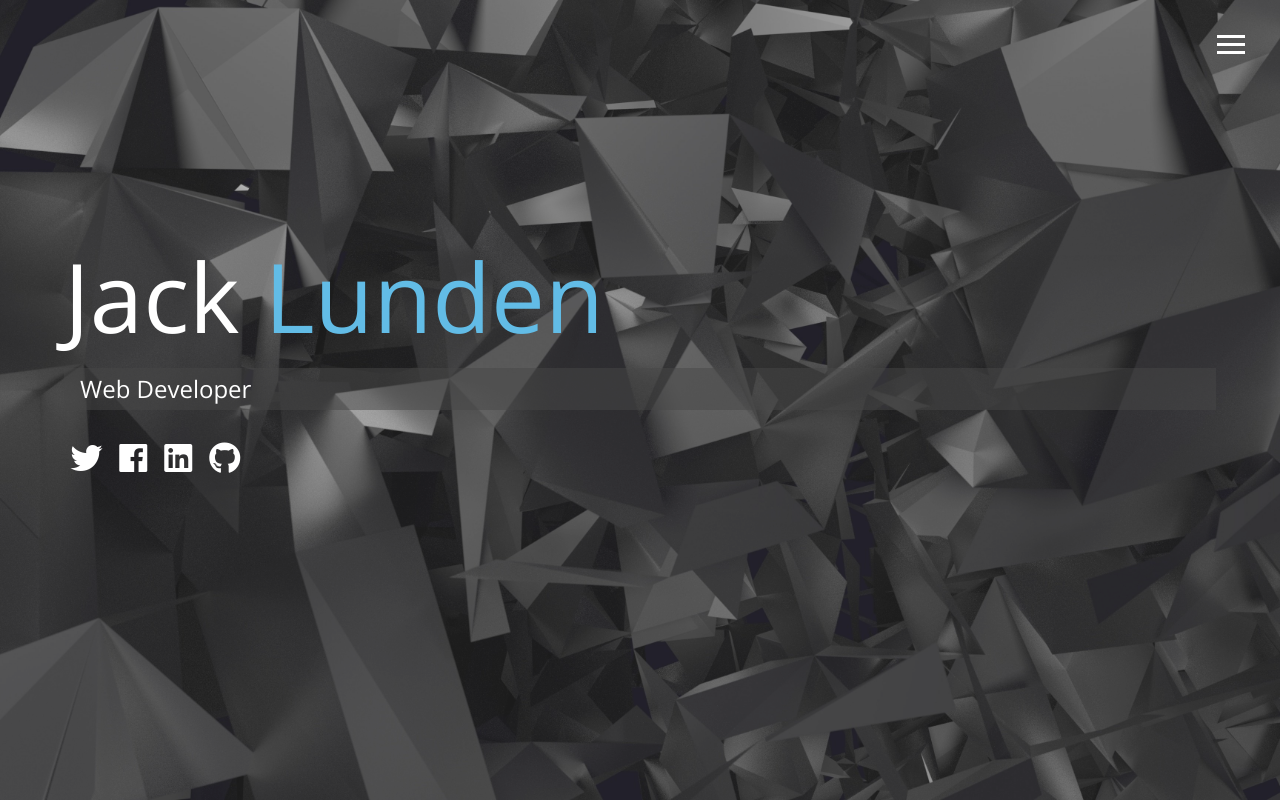
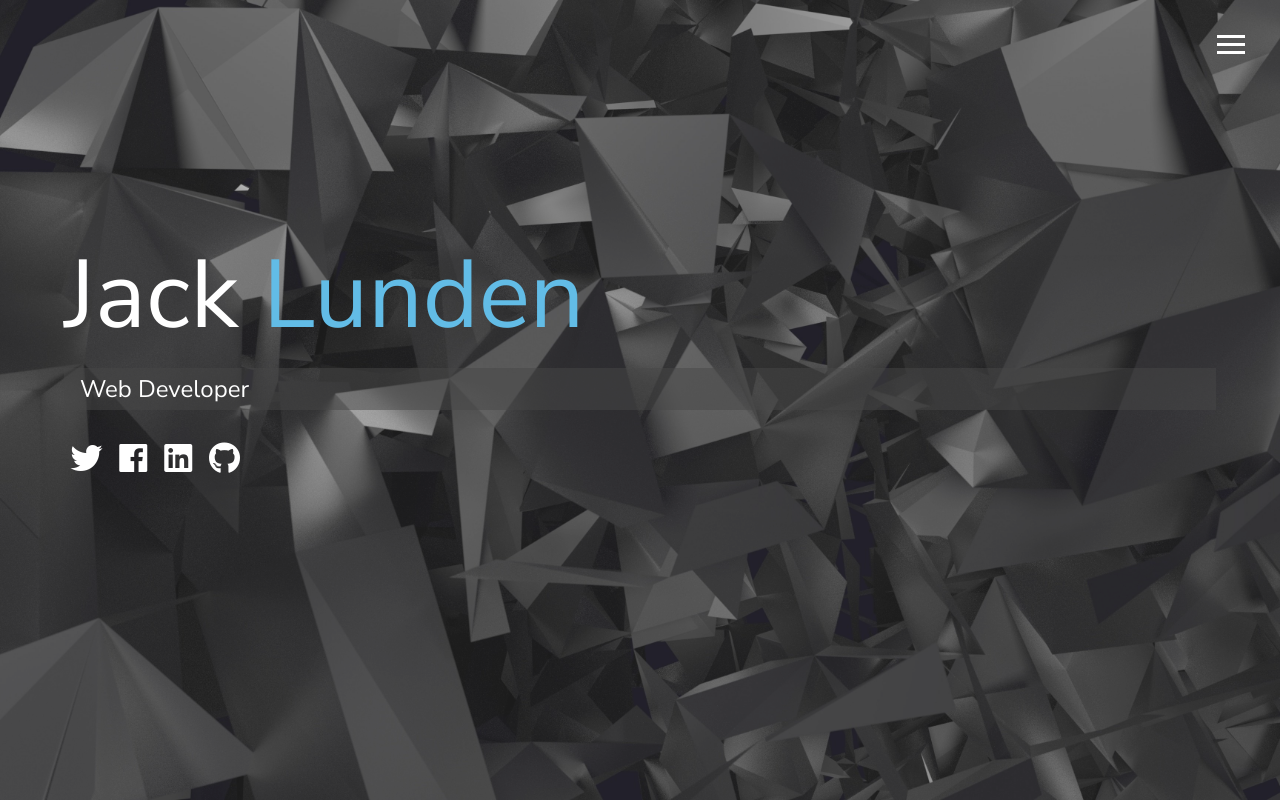
Before and after one commit to bathelix/bathelix.github.io, a website: page dist/index.html in a window 1280 px wide. Drawn offline with nearby package versions, Linux system fonts and the light colour scheme.

Commit message:
font to nunito sans

```diff
--- a/scss/main.scss
+++ b/scss/main.scss
@@ -12,7 +12,7 @@ body {
     color: set-text-color($primary-color);
     height: 100%;
     margin: 0;
-    font-family: 'Open Sans', sans-serif;
+    font-family: 'Nunito Sans', sans-serif;
     line-height: 1.5;
 }
 
```
Also changed, not shown: dist/about.html, dist/contact.html, dist/css/main.css, dist/index.html, dist/work.html.
